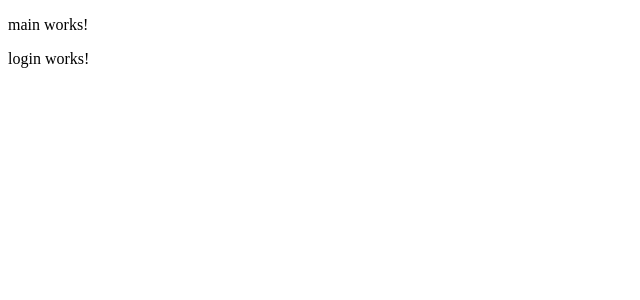
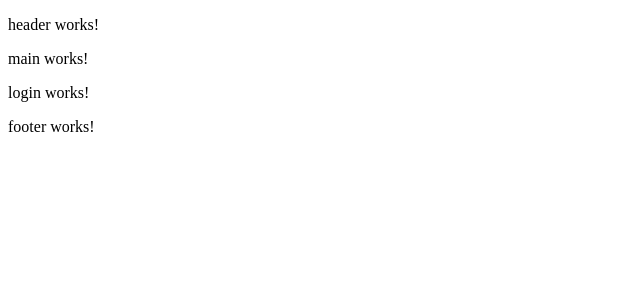
Before and after one commit to lecza/FrontEnd-Zarates-Agency, an Angular app: page /auth/login in a window 1280 px wide. Shown: the top 300 px of the page, without its empty margins (0-640 px from the left). Built offline with nearby package versions, Linux system fonts and the light colour scheme.

Commit message:
[+] ng g m dashboard --routing

```diff
--- a/src/app/app.component.html
+++ b/src/app/app.component.html
@@ -1,2 +1,6 @@
+<app-header></app-header>
+
 <!-- router-outlet es la etiqueta donde se cargan todos los componentes de pagina que estan desplegandose a traves de las rutas del componente modular -->
 <router-outlet></router-outlet>
+
+<app-footer></app-footer>
```
Also changed, not shown: src/app/app.module.ts (+7 -1 lines), src/app/dashboard/dashboard-routing.module.ts (added, +10 -0 lines), src/app/dashboard/dashboard.module.ts (added, +14 -0 lines).
